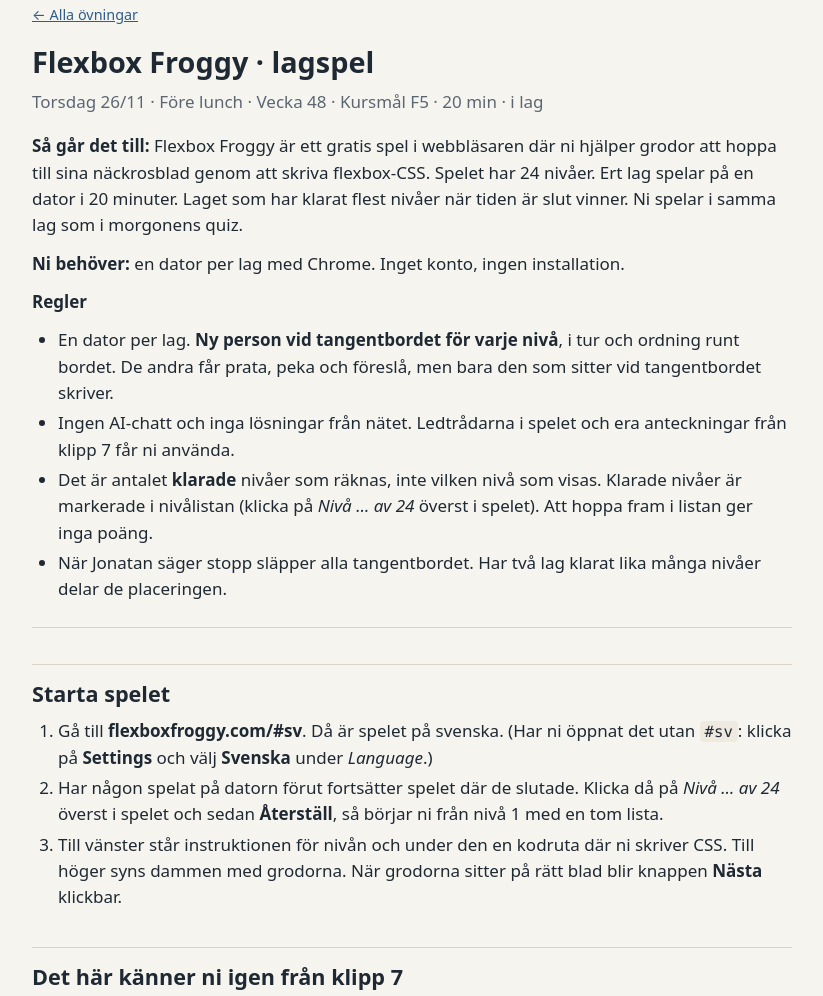
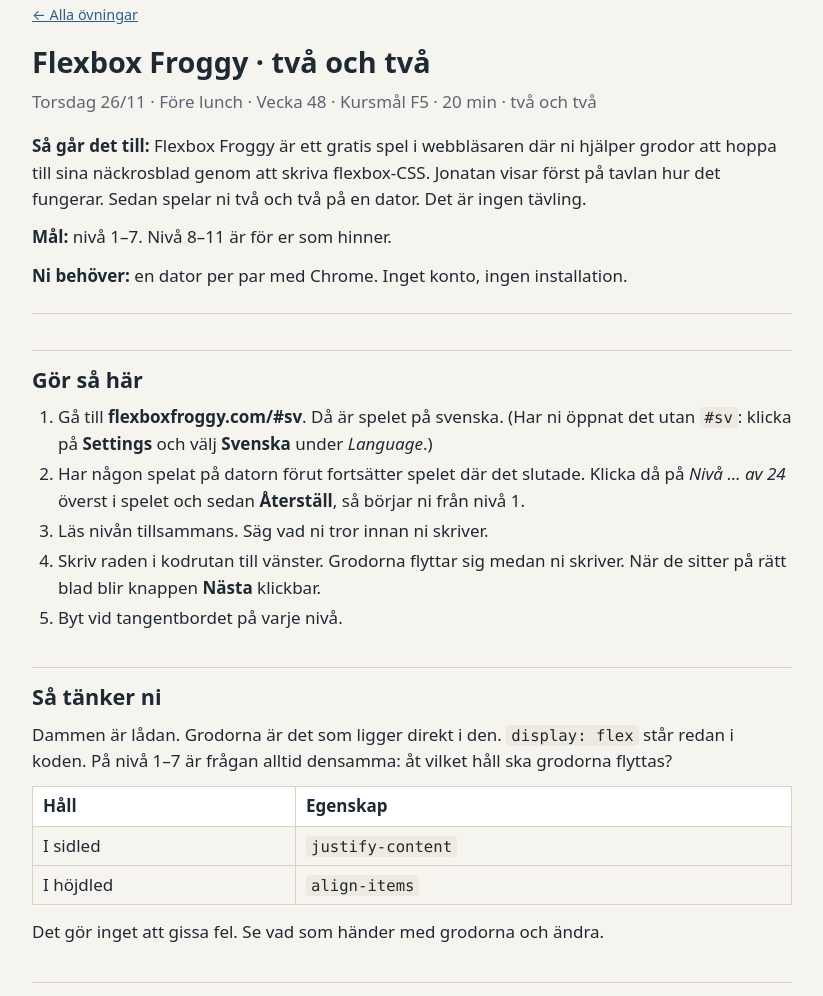
Before and after one commit to jonatanhallenberg/ux26-kurssajt, a plain HTML site: page flexbox-froggy-lagspel.html in a window 1280 px wide. Shown: the part 20-1016 px from the top of the page, without its empty margins (228-1051 px from the left). Drawn offline with Linux system fonts and the light colour scheme.

Commit message:
Flexbox Froggy: två och två, ingen tävling
Co-Authored-By: Claude Opus 5.5 <noreply@anthropic.com>

```diff
--- a/flexbox-froggy-lagspel.html
+++ b/flexbox-froggy-lagspel.html
@@ -4,7 +4,7 @@
     <meta charset="UTF-8" />
     <meta name="viewport" content="width=device-width, initial-scale=1" />
     <meta name="robots" content="noindex" />
-    <title>Flexbox Froggy · lagspel – Frontend UX26</title>
+    <title>Flexbox Froggy · två och två – Frontend UX26</title>
     <style>
 :root{--bg:#f6f4ef;--kort:#fff;--text:#1f2933;--dov:#5b6673;--linje:#d9d4c7;--ram:#2f5d8a;
 --gron:#1f7a4d;--gron-bg:#e3f4ea;--bla:#2f5d8a;--bla-bg:#e4eef8;--rod:#b23a3a;--rod-bg:#f9e5e5;--svart:#222;--svart-bg:#e8e8e8}
@@ -33,20 +33,24 @@ footer{margin-top:40px;color:var(--dov);font-size:.9rem;text-align:center}
   <body>
     <main>
       <nav class="topp"><a href="index.html">← Alla övningar</a></nav>
-<h1>Flexbox Froggy · lagspel</h1>
-<p class="meta">Torsdag 26/11 · Före lunch · Vecka 48 · Kursmål F5 · 20 min · i lag</p>
-<p><strong>Så går det till:</strong> Flexbox Froggy är ett gratis spel i webbläsaren där ni hjälper grodor att hoppa till sina näckrosblad genom att skriva flexbox-CSS. Spelet har 24 nivåer. Ert lag spelar på en dator i 20 minuter. Laget som har klarat flest nivåer när tiden är slut vinner. Ni spelar i samma lag som i morgonens quiz.</p>
-<p><strong>Ni behöver:</strong> en dator per lag med Chrome. Inget konto, ingen installation.</p>
-<p><strong>Regler</strong></p>
-<ul><li>En dator per lag. <strong>Ny person vid tangentbordet för varje nivå</strong>, i tur och ordning runt bordet. De andra får prata, peka och föreslå, men bara den som sitter vid tangentbordet skriver.</li><li>Ingen AI-chatt och inga lösningar från nätet. Ledtrådarna i spelet och era anteckningar från klipp 7 får ni använda.</li><li>Det är antalet <strong>klarade</strong> nivåer som räknas, inte vilken nivå som visas. Klarade nivåer är markerade i nivålistan (klicka på <em>Nivå … av 24</em> överst i spelet). Att hoppa fram i listan ger inga poäng.</li><li>När Jonatan säger stopp släpper alla tangentbordet. Har två lag klarat lika många nivåer delar de placeringen.</li></ul>
+<h1>Flexbox Froggy · två och två</h1>
+<p class="meta">Torsdag 26/11 · Före lunch · Vecka 48 · Kursmål F5 · 20 min · två och två</p>
+<p><strong>Så går det till:</strong> Flexbox Froggy är ett gratis spel i webbläsaren där ni hjälper grodor att hoppa till sina näckrosblad genom att skriva flexbox-CSS. Jonatan visar först på tavlan hur det fungerar. Sedan spelar ni två och två på en dator. Det är ingen tävling.</p>
+<p><strong>Mål:</strong> nivå 1–7. Nivå 8–11 är för er som hinner.</p>
+<p><strong>Ni behöver:</strong> en dator per par med Chrome. Inget konto, ingen installation.</p>
 <hr />
-<h2>Starta spelet</h2>
-<ol><li>Gå till <strong>flexboxfroggy.com/#sv</strong>. Då är spelet på svenska. (Har ni öppnat det utan <code>#sv</code>: klicka på <strong>Settings</strong> och välj <strong>Svenska</strong> under <em>Language</em>.)</li><li>Har någon spelat på datorn förut fortsätter spelet där de slutade. Klicka då på <em>Nivå … av 24</em> överst i spelet och sedan <strong>Återställ</strong>, så börjar ni från nivå 1 med en tom lista.</li><li>Till vänster står instruktionen för nivån och under den en kodruta där ni skriver CSS. Till höger syns dammen med grodorna. När grodorna sitter på rätt blad blir knappen <strong>Nästa</strong> klickbar.</li></ol>
-<h2>Det här känner ni igen från klipp 7</h2>
-<table><thead><tr><th>Nivå</th><th>Vad den tränar</th></tr></thead><tbody><tr><td>1–4</td><td><code>justify-content</code>: <code>center</code> och <code>space-between</code> från klipp 7, plus två nya värden (<code>flex-end</code>, <code>space-around</code>) som spelet förklarar</td></tr><tr><td>5–7</td><td><code>align-items</code>, och <code>justify-content</code> och <code>align-items</code> tillsammans</td></tr><tr><td>8–11</td><td><code>flex-direction</code>: <code>column</code> från klipp 7, plus <code>row-reverse</code> (baklänges) som spelet förklarar</td></tr><tr><td>18–19</td><td><code>flex-wrap: wrap</code></td></tr></tbody></table>
-<p>Nivå 12–17 och 20–24 tar upp sådant som inte finns i kursen (<code>order</code>, <code>align-self</code>, <code>flex-flow</code>, <code>align-content</code>). De är bonus: de ger poäng i spelet, men använd dem inte i ditt projekt.</p>
+<h2>Gör så här</h2>
+<ol><li>Gå till <strong>flexboxfroggy.com/#sv</strong>. Då är spelet på svenska. (Har ni öppnat det utan <code>#sv</code>: klicka på <strong>Settings</strong> och välj <strong>Svenska</strong> under <em>Language</em>.)</li><li>Har någon spelat på datorn förut fortsätter spelet där det slutade. Klicka då på <em>Nivå … av 24</em> överst i spelet och sedan <strong>Återställ</strong>, så börjar ni från nivå 1.</li><li>Läs nivån tillsammans. Säg vad ni tror innan ni skriver.</li><li>Skriv raden i kodrutan till vänster. Grodorna flyttar sig medan ni skriver. När de sitter på rätt blad blir knappen <strong>Nästa</strong> klickbar.</li><li>Byt vid tangentbordet på varje nivå.</li></ol>
+<h2>Så tänker ni</h2>
+<p>Dammen är lådan. Grodorna är det som ligger direkt i den. <code>display: flex</code> står redan i koden. På nivå 1–7 är frågan alltid densamma: åt vilket håll ska grodorna flyttas?</p>
+<table><thead><tr><th>Håll</th><th>Egenskap</th></tr></thead><tbody><tr><td>I sidled</td><td><code>justify-content</code></td></tr><tr><td>I höjdled</td><td><code>align-items</code></td></tr></tbody></table>
+<p>Det gör inget att gissa fel. Se vad som händer med grodorna och ändra.</p>
+<h2>Nivåerna</h2>
+<table><thead><tr><th>Nivå</th><th>Vad den tränar</th></tr></thead><tbody><tr><td>1–4</td><td><code>justify-content</code>: <code>center</code> och <code>space-between</code> från klipp 7, plus två nya värden (<code>flex-end</code>, <code>space-around</code>) som spelet förklarar</td></tr><tr><td>5–7</td><td><code>align-items</code>, och <code>justify-content</code> och <code>align-items</code> tillsammans</td></tr><tr><td>8–11</td><td><code>flex-direction</code>: <code>column</code> från klipp 7, plus <code>row-reverse</code> (baklänges) som spelet förklarar. Med <code>column</code> byter de två hållen plats: <code>justify-content</code> flyttar i höjdled och <code>align-items</code> i sidled</td></tr></tbody></table>
+<p>Resten av nivåerna behöver ni inte. Många av dem tar upp sådant som inte finns i kursen (till exempel <code>order</code> och <code>align-self</code>).</p>
+<p><strong>Fastnar ni?</strong> Ska grodorna i sidled eller i höjdled? Fråga sedan paret bredvid, och räck upp handen om ni fortfarande sitter fast.</p>
 <h2>Efteråt</h2>
-<p>Spelet sparar hur långt ni kommit i webbläsaren. Vill du spela klart själv kan du öppna det hemma, eller på din egen dator med en gång. Det finns också en fortsättning om <em>grid</em>, Grid Garden (cssgridgarden.com), om du vill veta vad grid är.</p>
+<p>Spelet sparar hur långt ni kommit i webbläsaren. Vill du spela klart själv kan du öppna det hemma, på din egen dator. Det finns också en fortsättning om <em>grid</em>, Grid Garden (cssgridgarden.com), om du vill veta vad grid är.</p>
       <footer>Frontend UX26 · STI · vecka 47–50</footer>
     </main>
     <script>
```
Also changed, not shown: index.html (+1 -1 lines).
